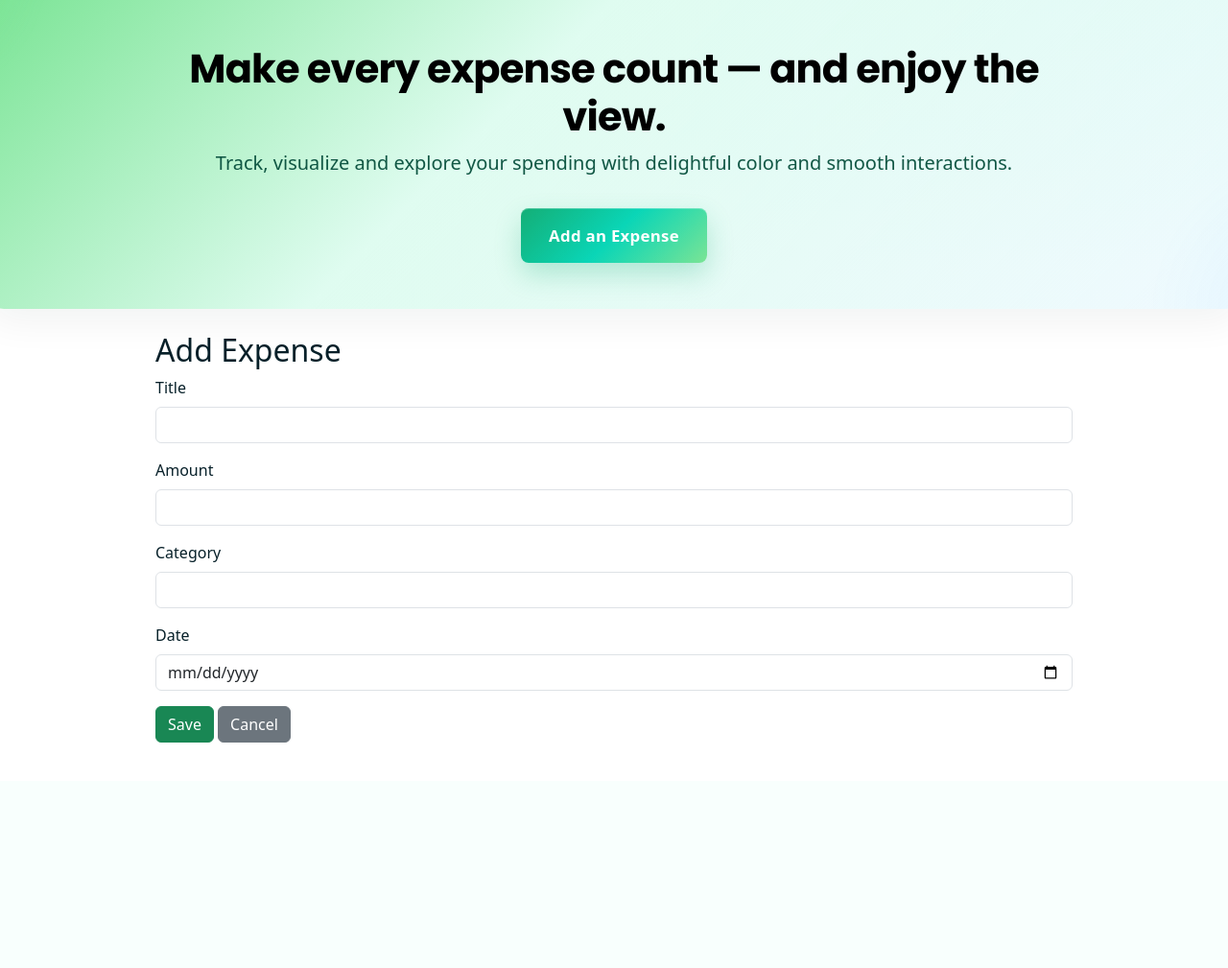
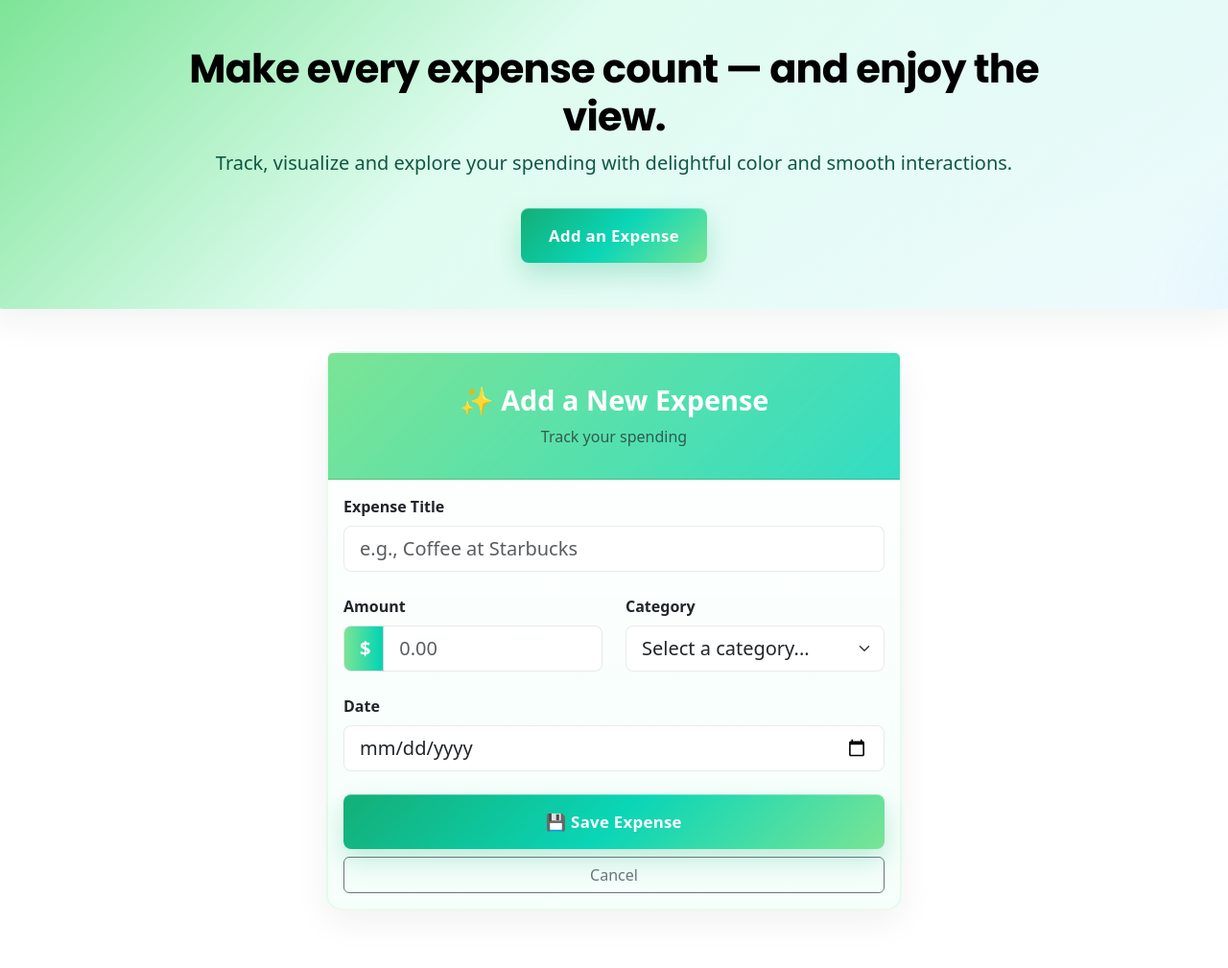
Before and after one commit to Sriram-Mullapudi/Expense_Tracker_Python, a Flask app: page /add in a window 1280 px wide. Shown: the part 82-1091 px from the top of the page at 96% size. Before the commit the page ends 856 px from the top, so only its background shows below. Run offline with Flask 3, Linux system fonts and the light colour scheme.

Commit message:
Add dashboard features (friends, groups, share cards) and enhance Add Expense page with $ format, category dropdown, engaging background

```diff
--- a/static/style.css
+++ b/static/style.css
@@ -135,3 +135,31 @@ input:focus, select:focus { outline: none; box-shadow: 0 0 0 4px rgba(255,60,172
 
 /* Footer small styling (if used) */
 .site-footer { margin-top: 48px; padding: 24px 0; text-align:center; color: rgba(15,23,36,0.7); }
+
+/* Action cards (Friends, Groups) */
+.action-card { transition: all .2s ease; }
+.action-card:hover { transform: translateY(-4px); box-shadow: 0 8px 18px rgba(0,0,0,0.08); }
+
+/* Add Expense page styling */
+.add-expense-container { max-width: 600px; margin: 0 auto; padding: 20px 0; }
+.add-expense-card {
+  background: linear-gradient(180deg, rgba(255,255,255,0.95), rgba(245,255,251,0.98));
+  border: 2px solid rgba(123,228,149,0.15);
+  border-radius: 16px;
+  box-shadow: 0 12px 36px rgba(0,0,0,0.06);
+}
+.add-expense-header {
+  background: linear-gradient(135deg, var(--mint-deep) 0%, rgba(0,212,180,0.8) 100%);
+  color: #ffffff;
+  border-radius: 14px 14px 0 0;
+  padding: 2rem;
+  text-align: center;
+}
+.add-expense-header h2 { margin: 0; font-size: 1.8rem; font-weight: 700; }
+.add-expense-header p { margin: 0.5rem 0 0 0; opacity: 0.95; }
+
+.form-control, .form-select { border: 1px solid rgba(0,0,0,0.08); transition: all .15s ease; }
+.form-control:focus, .form-select:focus { border-color: var(--mint-deep); box-shadow: 0 0 0 4px rgba(123,228,149,0.12); }
+
+.currency-symbol { background: linear-gradient(90deg, var(--mint-deep), #00D4B4); color: #ffffff; font-weight: 600; }
+.input-group-lg .currency-symbol { padding-left: 1rem; padding-right: 0.8rem; }
--- a/templates/add.html
+++ b/templates/add.html
@@ -1,25 +1,57 @@
 {% extends 'base.html' %}
 
 {% block content %}
-<h2>Add Expense</h2>
-<form method="post">
-  <div class="mb-3">
-    <label class="form-label">Title</label>
-    <input name="title" class="form-control" required>
+<div class="add-expense-container">
+  <div class="card add-expense-card">
+    <div class="card-header add-expense-header">
+      <h2>✨ Add a New Expense</h2>
+      <p class="text-muted">Track your spending</p>
+    </div>
+    <div class="card-body">
+      <form method="post">
+        <div class="mb-4">
+          <label class="form-label fw-semibold">Expense Title</label>
+          <input name="title" class="form-control form-control-lg" placeholder="e.g., Coffee at Starbucks" required>
+        </div>
+
+        <div class="row">
+          <div class="col-md-6 mb-4">
+            <label class="form-label fw-semibold">Amount</label>
+            <div class="input-group input-group-lg">
+              <span class="input-group-text currency-symbol">$</span>
+              <input name="amount" type="number" step="0.01" class="form-control" placeholder="0.00" required>
+            </div>
+          </div>
+
+          <div class="col-md-6 mb-4">
+            <label class="form-label fw-semibold">Category</label>
+            <select name="category" class="form-select form-select-lg">
+              <option value="">Select a category...</option>
+              <option value="Food & Dining">🍔 Food & Dining</option>
+              <option value="Transportation">🚗 Transportation</option>
+              <option value="Entertainment">🎬 Entertainment</option>
+              <option value="Shopping">🛍️ Shopping</option>
+              <option value="Utilities">💡 Utilities</option>
+              <option value="Health">🏥 Health</option>
+              <option value="Travel">✈️ Travel</option>
+              <option value="Education">📚 Education</option>
+              <option value="Business">💼 Business</option>
+              <option value="Other">📌 Other</option>
+            </select>
+          </div>
+        </div>
+
+        <div class="mb-4">
+          <label class="form-label fw-semibold">Date</label>
+          <input name="date" type="date" class="form-control form-control-lg">
+        </div>
+
+        <div class="d-grid gap-2">
+          <button type="submit" class="btn btn-cta btn-lg">💾 Save Expense</button>
+          <a class="btn btn-outline-secondary" href="/">Cancel</a>
+        </div>
+      </form>
+    </div>
   </div>
-  <div class="mb-3">
-    <label class="form-label">Amount</label>
-    <input name="amount" type="number" step="0.01" class="form-control" required>
-  </div>
-  <div class="mb-3">
-    <label class="form-label">Category</label>
-    <input name="category" class="form-control">
-  </div>
-  <div class="mb-3">
-    <label class="form-label">Date</label>
-    <input name="date" type="date" class="form-control">
-  </div>
-  <button class="btn btn-success">Save</button>
-  <a class="btn btn-secondary" href="/">Cancel</a>
-</form>
+</div>
 {% endblock %}
```
Also changed, not shown: templates/index.html (+35 -11 lines).
